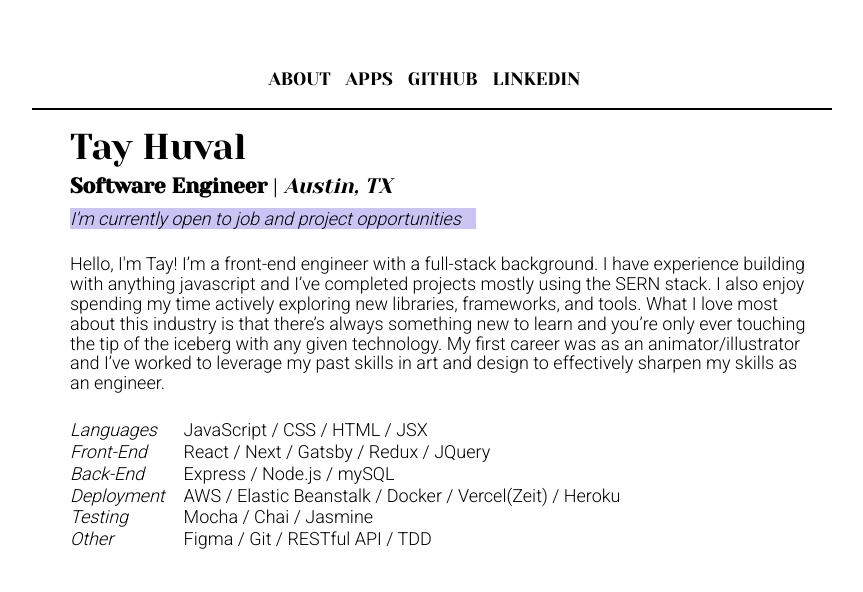
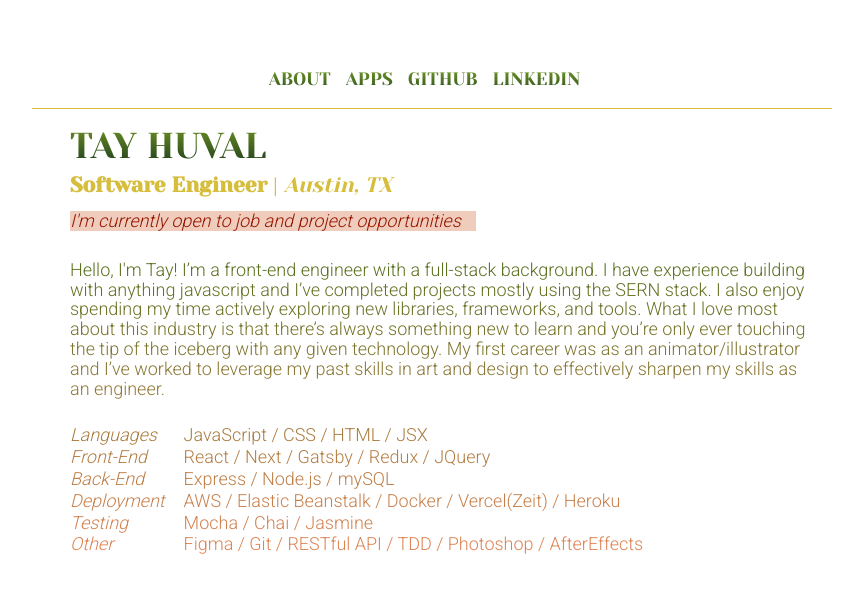
Before and after one commit to taylormleigh/tayMade, a Next.js app: page / in a window 1280 px wide. Shown: the top 592 px of the page, without its empty margins (208-1071 px from the left). Built offline with nearby package versions, Linux system fonts and the light colour scheme.

Commit message:
color styling

```diff
--- a/components/about.js
+++ b/components/about.js
@@ -16,10 +16,9 @@ const summary = {
 
 const linkStyle = {
   marginRight: 15,
-  color: `black`,
-  // fontFamily: "Yeseva One",
+  color: `#971500`,
+  fontFamily: "Roboto",
   textDecoration: `none`,
-  // textTransform: `uppercase`,
 };
 
 const About = () => {
@@ -32,7 +31,8 @@ const About = () => {
         <div style={summary}>
           <h1>Tay Huval</h1>
           <h3><strong>Software Engineer</strong> | <i>Austin, TX</i></h3>
-          <h6><mark><a style={linkStyle} className="headerLink" href="mailto:me@taylor-made.com"><i>I'm currently open to job and project opportunities</i></a></mark>
+          <mark><a style={linkStyle} className="headerLink" href="mailto:me@taylor-made.com"><i>I'm currently open to job and project opportunities</i></a></mark>
+          <h6>
             <p/>{`Hello, I'm Tay! I’m a front-end engineer with a full-stack background. I have experience building with anything javascript and I’ve completed projects mostly using the SERN stack. I also enjoy spending my time actively exploring new libraries, frameworks, and tools. What I love most about this industry is that there’s always something new to learn and you’re only ever touching the tip of the iceberg with any given technology. My first career was as an animator/illustrator and I’ve worked to leverage my past skills in art and design to effectively sharpen my skills as an engineer.`}
             <p/>
             <Skills />
--- a/components/button.js
+++ b/components/button.js
@@ -3,7 +3,10 @@ import Link from 'next/link';
 
 const linkStyle = {
   marginRight: 15,
-  color: `black`,
+  // color: `#546f1c`,
+  background: `-webkit-linear-gradient(#7ba429, #294a1e)`,
+  webkitBackgroundClip: `text`,
+  webkitTextFillColor: `transparent`,
   fontFamily: "Yeseva One",
   textDecoration: `none`,
   textTransform: `uppercase`,
@@ -11,7 +14,7 @@ const linkStyle = {
 
 const Button = ({text, link, sitePage}) => {
   if (sitePage) {
-    return <Link href={link}><a className="headerLink" style={linkStyle}>{text}</a></Link>
+    return <Link href={link}><a className="headerLink elegantShadow" style={linkStyle}>{text}</a></Link>
 
   } else if (!sitePage) {
   return <a className="headerLink" href={link} style={linkStyle}>{text}</a>
--- a/components/layout.js
+++ b/components/layout.js
@@ -9,12 +9,12 @@ const bgStyle = {
   maxHeight: `75vh`,
   overflow: `auto`,
   padding: `10px`,
-  borderTop: `2px`,
+  borderTop: `1px`,
   borderBottom: `0px`,
   borderLeft: `0px`,
   borderRight: `0px`,
   borderStyle: `solid`,
-  borderColor: `##aaa3c0`,
+  borderColor: `#d7bd3c`,
   // borderRadius: `10px`,
   // boxShadow: `0px 0px 30px 2px #aaa3c0`,
 };
--- a/components/skillsTable.js
+++ b/components/skillsTable.js
@@ -25,7 +25,7 @@ const Skills = () => {
       </tr>
       <tr>
         <td><i>Other</i></td>
-        <td>Figma / Git / RESTful API / TDD </td>
+        <td>Figma / Git / RESTful API / TDD / Photoshop / AfterEffects</td>
       </tr>
     </tbody></table>
   )
--- a/styles.css
+++ b/styles.css
@@ -4,7 +4,7 @@
 
 
 html {
-  font-family: "Source Serif Pro";
+  font-family: "Roboto";
   -ms-text-size-adjust: 100%;
   -webkit-text-size-adjust: 100%;
 }
@@ -49,10 +49,10 @@ strong {
 dfn {
   font-style: italic;
 }
-mark {
+/* mark {
   background-color: #ff0;
   color: #000;
-}
+} */
 small {
   font-size: 80%;
 }
@@ -80,7 +80,7 @@ select {
   text-transform: none;
 }
 mark {
-  background-color: #c9c4f3;
+  background-color: #efccbb;
 }
 .headerLink {
   margin-right: 15;
@@ -91,7 +91,10 @@ mark {
   cursor: pointer;
   text-align: center;
   align-content: middle;
+
+
 }
+
 .headerLink:hover {
   opacity: 0.3;
 }
@@ -289,14 +292,18 @@ h1 {
   padding-right: 0;
   padding-top: 0.25rem;
   /* margin-bottom: 1.45rem; */
-  color: inherit;
+  /* color: #546f1c; */
+  background: -webkit-linear-gradient(#6a8d24, #294a1e);
+  -webkit-background-clip: text;
+  -webkit-text-fill-color: transparent;
   font-family: Yeseva One;
   font-weight: normal;
   text-rendering: optimizeLegibility;
   min-width: 2.6vw;
-  /* text-transform: uppercase; */
+  text-transform: uppercase;
   line-height: 0.8;
 }
+
 h2 {
   color: black;
   font-family: Yeseva One;
@@ -306,7 +313,7 @@ h2 {
 }
 /* subtitle */
 h3 {
-  color: inherit;
+  color: #d7bd3c;
   font-family: Yeseva One;
   font-weight: normal;
   text-rendering: optimizeLegibility;
@@ -354,7 +361,10 @@ h6 {
   padding-right: 0;
   padding-top: 0;
   margin-bottom: 1.45rem;
-  color: inherit;
+  /* color: #546f1c; */
+  background: -webkit-linear-gradient(#546f1c, #e28355);
+  -webkit-background-clip: text;
+  -webkit-text-fill-color: transparent;
   font-family: "Roboto";
   font-weight: normal;
   text-rendering: optimizeLegibility;
```
